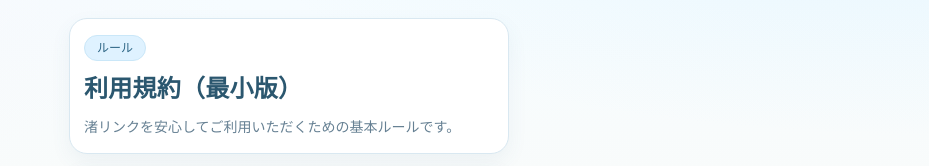
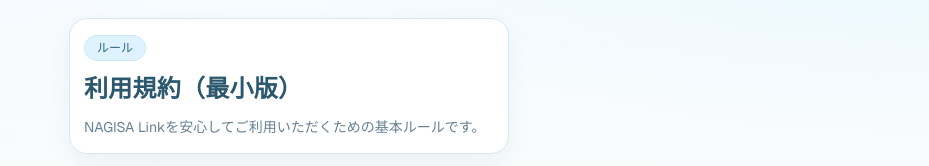
Before and after one commit to enzinhiro/nagisa-link, a Next.js app: page /terms in a window 1280 px wide. Shown: the top 166 px of the page, without its empty margins (351-1280 px from the left). Built offline with nearby package versions, Linux system fonts and the light colour scheme.

Commit message:
Unify branding to NAGISA Link

```diff
--- a/src/app/(protected)/layout.tsx
+++ b/src/app/(protected)/layout.tsx
@@ -4,6 +4,7 @@ import { ReactNode, useEffect, useState } from "react";
 import Link from "next/link";
 import { usePathname, useRouter } from "next/navigation";
 import { supabase } from "../../lib/supabase/client";
+import { SERVICE_NAME } from "../../lib/brand";
 
 export const PROTECTED_APP_PATH_HINTS = ["/", "/search", "/talk", "/chat"] as const;
 
@@ -131,7 +132,7 @@ export default function ProtectedLayout({ children }: { children: ReactNode }) {
     <div className="min-h-dvh pb-20 pt-13">
       <header className="fixed left-0 right-0 top-0 z-30 border-b border-[#edf4f8] bg-[#f9fdff]/95 backdrop-blur">
         <div className="mx-auto flex h-11 w-full max-w-[460px] items-center justify-between px-3">
-          <p className="text-[13px] font-semibold tracking-[0.02em] text-[#2f5f79]">NAGISA Link</p>
+          <p className="text-[13px] font-semibold tracking-[0.02em] text-[#2f5f79]">{SERVICE_NAME}</p>
           <div className="relative">
             <button
               type="button"
--- a/src/app/layout.tsx
+++ b/src/app/layout.tsx
@@ -1,6 +1,7 @@
 import type { Metadata } from "next";
 import { Geist, Geist_Mono } from "next/font/google";
 import "./globals.css";
+import { SERVICE_NAME } from "../lib/brand";
 
 const geistSans = Geist({
   variable: "--font-geist-sans",
@@ -13,8 +14,12 @@ const geistMono = Geist_Mono({
 });
 
 export const metadata: Metadata = {
-  title: "渚リンク",
-  description: "渚リンク UIモック",
+  title: SERVICE_NAME,
+  description: `${SERVICE_NAME} 公式アプリ`,
+  openGraph: {
+    title: SERVICE_NAME,
+    description: `${SERVICE_NAME} 公式アプリ`,
+  },
 };
 
 export default function RootLayout({
--- a/src/app/terms/page.tsx
+++ b/src/app/terms/page.tsx
@@ -1,4 +1,5 @@
 import Link from "next/link";
+import { SERVICE_NAME } from "../../lib/brand";
 
 export default function TermsPage() {
   return (
@@ -7,7 +8,7 @@ export default function TermsPage() {
         <header className="soft-card flex flex-col gap-3">
           <p className="inline-flex w-fit rounded-full px-3 py-1 text-xs font-medium pill-blue">ルール</p>
           <h1 className="hero-title text-2xl font-semibold">利用規約（最小版）</h1>
-          <p className="muted-text text-sm">渚リンクを安心してご利用いただくための基本ルールです。</p>
+          <p className="muted-text text-sm">{SERVICE_NAME}を安心してご利用いただくための基本ルールです。</p>
         </header>
 
         <section className="soft-card flex flex-col gap-3">
--- /dev/null
+++ b/src/lib/brand.ts
@@ -0,0 +1 @@
+export const SERVICE_NAME = "NAGISA Link";
```
